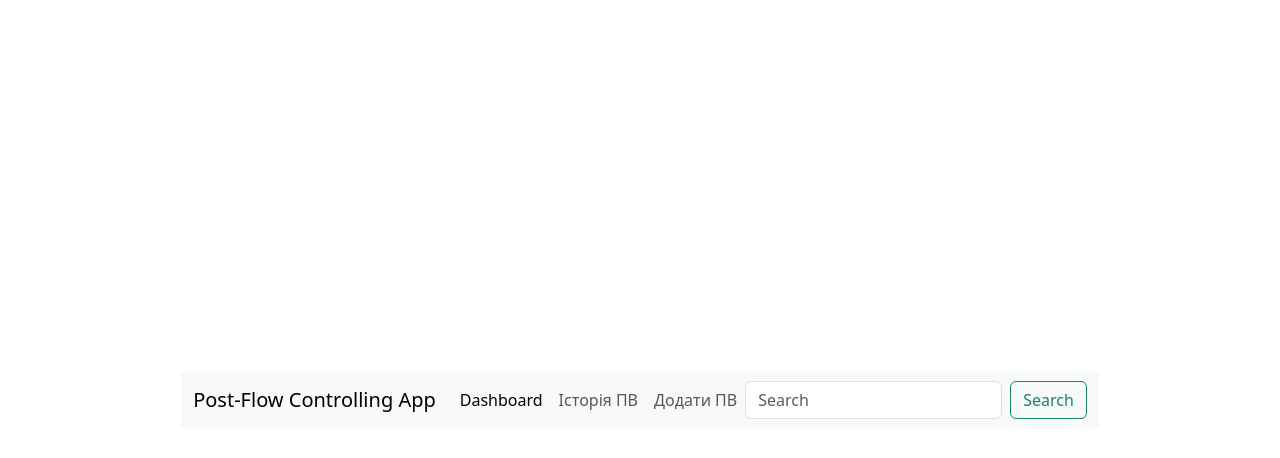
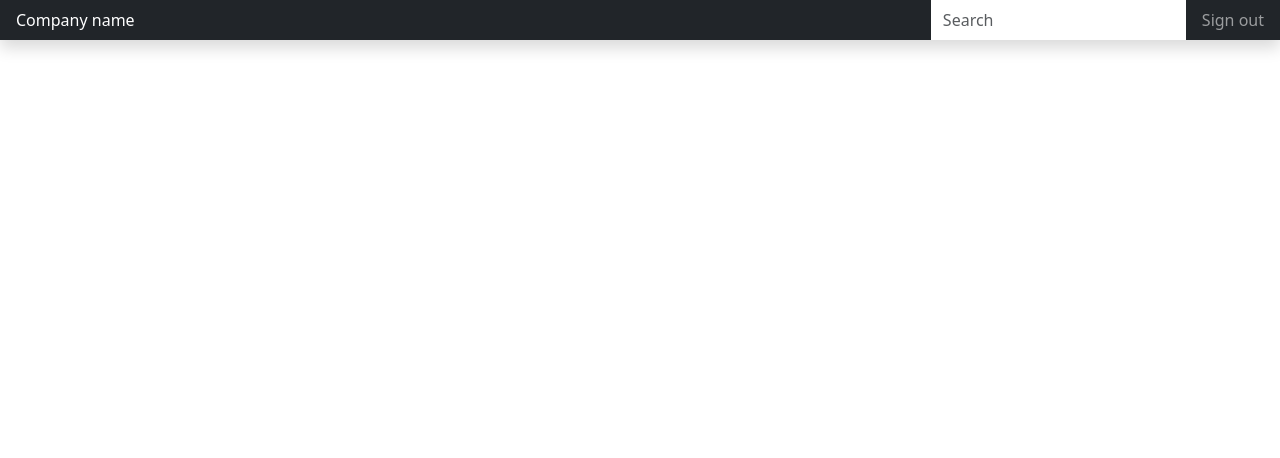
Before and after one commit to ychernyshev/post-flow-controlling-app, a Vue app in the folder flow_app_ui/: page / in a window 1280 px wide. Shown: the top 458 px of the page. Built offline with nearby package versions, Linux system fonts and the light colour scheme.

Commit message:
Update app designe
Updating the global design of all app components has started

```diff
--- a/flow_app_ui/src/App.vue
+++ b/flow_app_ui/src/App.vue
@@ -3,15 +3,19 @@
 </script>
 
 <template>
-  <header>
-    <TopNav />
-  </header>
-  <main>
+  <div class="container-fluid">
+    <div class="row">
+      <header class="navbar navbar-dark sticky-top bg-dark flex-md-nowrap p-0 shadow">
+        <TopNav />
+      </header>
+      <main class="col-md-9 ms-sm-auto col-lg-10 px-md-4">
 
-  </main>
-  <footer>
+      </main>
+      <footer>
 
-  </footer>
+      </footer>
+    </div>
+  </div>
 </template>
 
 <style scoped>
--- a/flow_app_ui/src/components/SearchPanel.vue
+++ b/flow_app_ui/src/components/SearchPanel.vue
@@ -4,8 +4,12 @@
 
 <template>
   <form class="d-flex" role="search">
-    <input class="form-control me-2" type="search" placeholder="Search" aria-label="Search">
-    <button class="btn btn-outline-success" type="submit">Search</button>
+    <input class="form-control form-control-dark w-100 rounded-0 border-0" type="search" placeholder="Search" aria-label="Search">
+    <div class="navbar-nav">
+      <div class="nav-item text-nowrap">
+        <a class="nav-link px-3" href="#">Sign out</a>
+      </div>
+    </div>
   </form>
 </template>
 
--- a/flow_app_ui/src/components/TopNav.vue
+++ b/flow_app_ui/src/components/TopNav.vue
@@ -3,28 +3,34 @@ import SearchPanel from "./SearchPanel.vue";
 </script>
 
 <template>
-  <nav class="navbar navbar-expand-lg bg-light">
-    <div class="container-fluid">
-      <a class="navbar-brand" href="#">Post-Flow Controlling App</a>
-      <button class="navbar-toggler" type="button" data-bs-toggle="collapse" data-bs-target="#navbarSupportedContent" aria-controls="navbarSupportedContent" aria-expanded="false" aria-label="Toggle navigation">
-        <span class="navbar-toggler-icon"></span>
-      </button>
-      <div class="collapse navbar-collapse" id="navbarSupportedContent">
-        <ul class="navbar-nav me-auto mb-2 mb-lg-0">
-          <li class="nav-item">
-            <a class="nav-link active" aria-current="page" href="#">Dashboard</a>
-          </li>
-          <li class="nav-item">
-            <a class="nav-link" href="#">Історія ПВ</a>
-          </li>
-          <li class="nav-item">
-            <a class="nav-link" href="#">Додати ПВ</a>
-          </li>
-        </ul>
-        <SearchPanel />
-      </div>
-    </div>
-  </nav>
+<!--  <nav class="navbar navbar-expand-lg bg-light">-->
+<!--    <div class="container-fluid">-->
+<!--      <a class="navbar-brand" href="#">Post-Flow Controlling App</a>-->
+<!--      <button class="navbar-toggler" type="button" data-bs-toggle="collapse" data-bs-target="#navbarSupportedContent" aria-controls="navbarSupportedContent" aria-expanded="false" aria-label="Toggle navigation">-->
+<!--        <span class="navbar-toggler-icon"></span>-->
+<!--      </button>-->
+<!--      <div class="collapse navbar-collapse" id="navbarSupportedContent">-->
+<!--        <ul class="navbar-nav me-auto mb-2 mb-lg-0">-->
+<!--          <li class="nav-item">-->
+<!--            <a class="nav-link active" aria-current="page" href="#">Dashboard</a>-->
+<!--          </li>-->
+<!--          <li class="nav-item">-->
+<!--            <a class="nav-link" href="#">Історія ПВ</a>-->
+<!--          </li>-->
+<!--          <li class="nav-item">-->
+<!--            <a class="nav-link" href="#">Додати ПВ</a>-->
+<!--          </li>-->
+<!--        </ul>-->
+<!--        <SearchPanel />-->
+<!--      </div>-->
+<!--    </div>-->
+<!--  </nav>-->
+  <a class="navbar-brand col-md-3 col-lg-2 me-0 px-3 fs-6" href="#">Company name</a>
+  <button class="navbar-toggler position-absolute d-md-none collapsed" type="button" data-bs-toggle="collapse" data-bs-target="#sidebarMenu" aria-controls="sidebarMenu" aria-expanded="false" aria-label="Toggle navigation">
+    <span class="navbar-toggler-icon"></span>
+  </button>
+<!--  <input class="form-control form-control-dark w-100 rounded-0 border-0" type="text" placeholder="Search" aria-label="Search">-->
+  <SearchPanel />
 </template>
 
 <style scoped>
--- a/flow_app_ui/src/main.js
+++ b/flow_app_ui/src/main.js
@@ -1,5 +1,5 @@
 import { createApp } from 'vue'
-import './style.css'
+// import './style.css'
 // import './tailwind.css'
 import './assets/bootstrap/bootstrap.min.css'
 import App from './App.vue'
```
